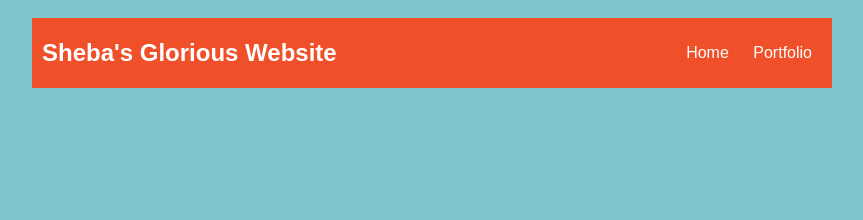
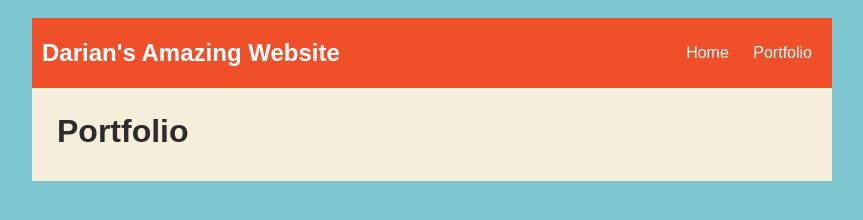
Before and after one commit to Dfcolligan/Dfcolligan.github.io, a plain HTML site: page portfolio.html in a window 1280 px wide. Shown: the whole page, without its empty margins (208-1071 px from the left). Drawn offline with Linux system fonts and the light colour scheme.

Commit message:
my first website

```diff
--- a/portfolio.html
+++ b/portfolio.html
@@ -82,7 +82,7 @@
     <body>
       <div id="all-contents">
             <nav>
-                    <header>Sheba's Glorious Website</header>
+                    <header>Darian's Amazing Website</header>
                     <ul>
                         <li><a href="index.html">Home</a>
                         </li>
@@ -90,6 +90,13 @@
                         </li>
                     </ul>
                 </nav>
+                <main>
+                        <div class="content">
+                            <h1>Portfolio</h1>
+                            <ul id="portfolio">
+                            </ul>
+                        </div>
+                    </main>
       </div>
     </body>
 </html>
```
Also changed, not shown: 1 other file.
